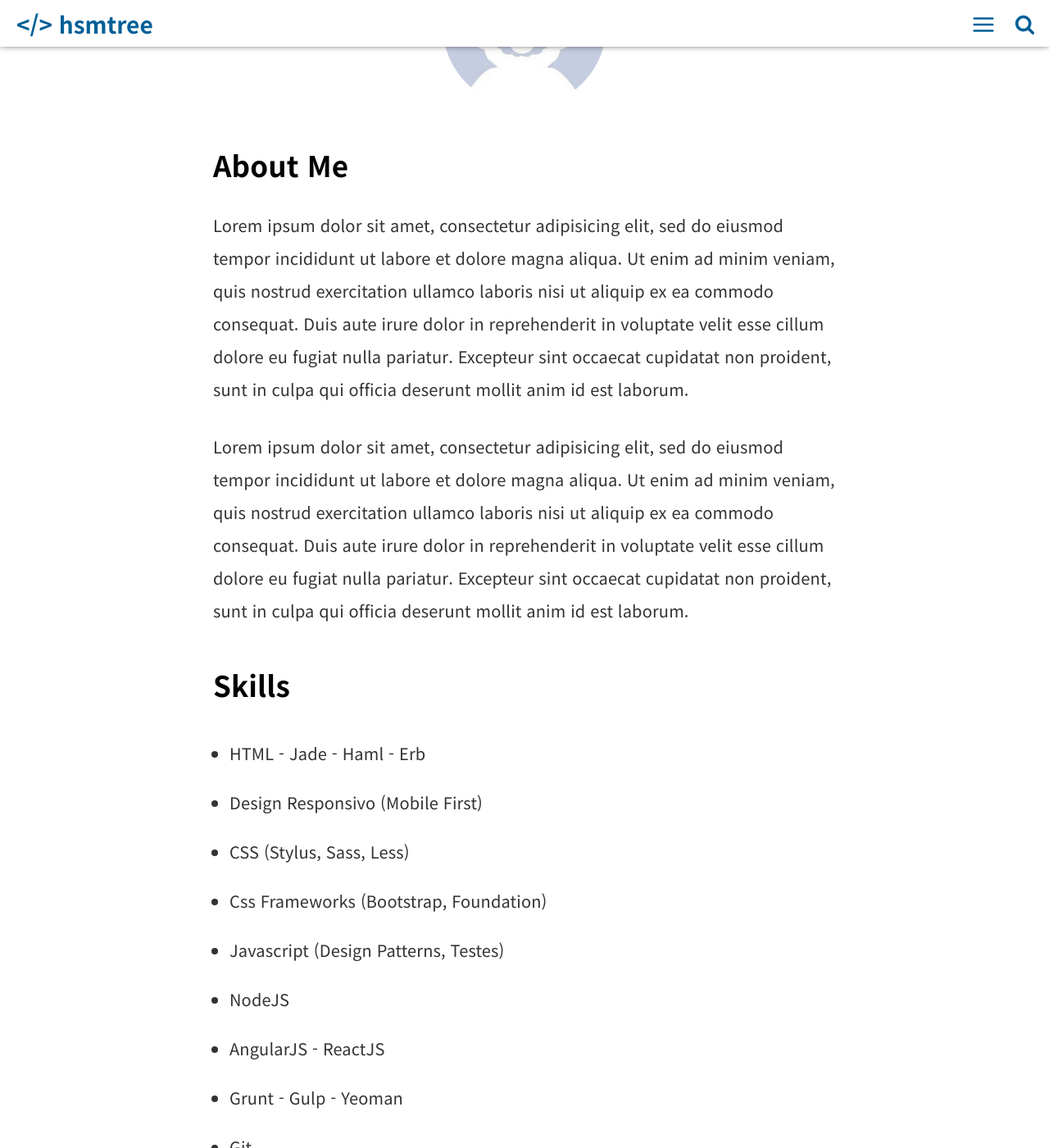
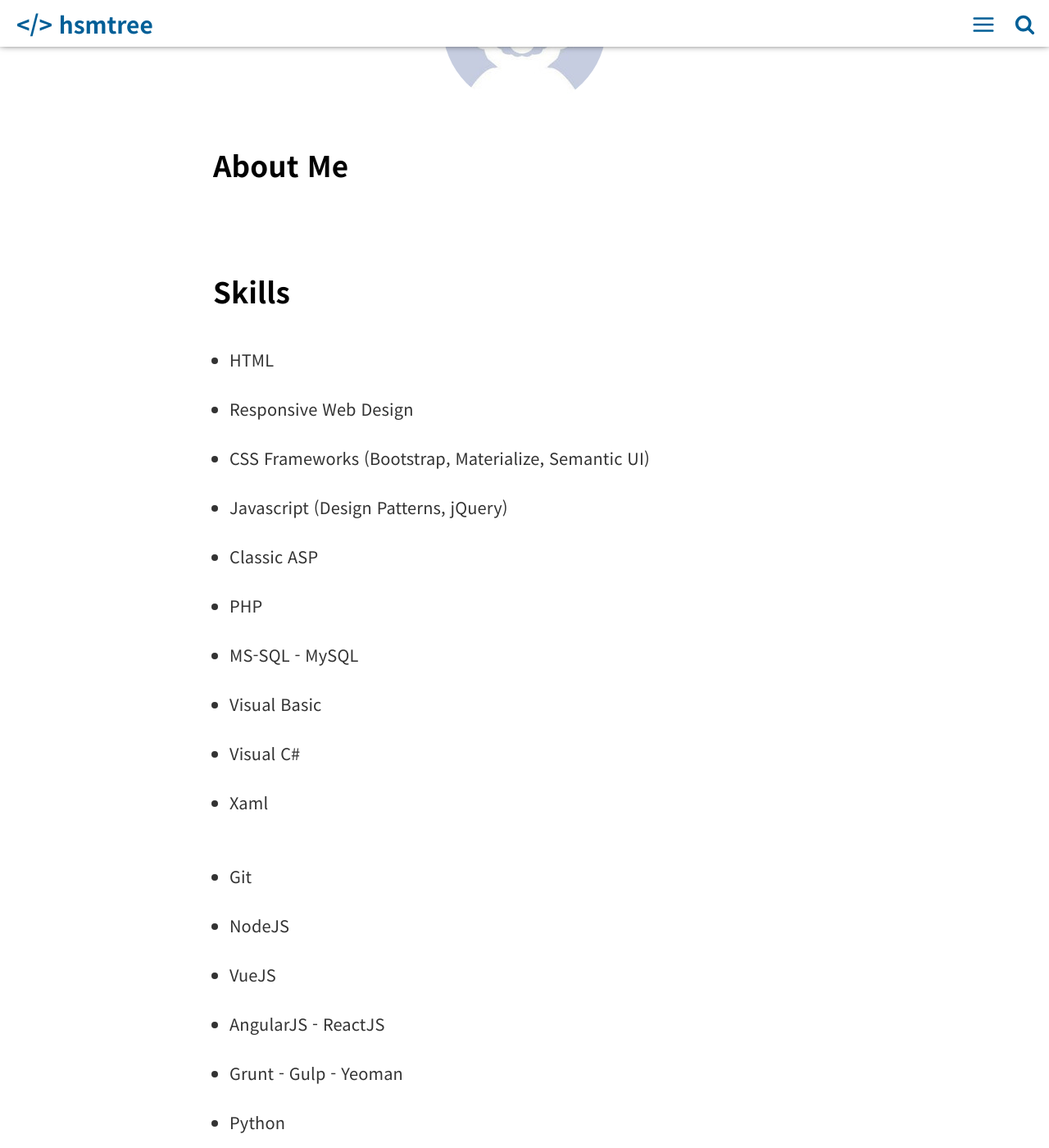
Before and after one commit to willianjusten/cards-jekyll-template, a Jekyll site: the page built from about.html, in a window 1280 px wide and 1400 px high, scrolled down 640 px. Shown: the whole window at 82% size. Built offline with Jekyll 4.4.1, drawn with Linux system fonts in a browser that asks for light colours; some of the changed text lies outside the part shown.

Commit message:
Update about.html

```diff
--- a/about.html
+++ b/about.html
@@ -2,52 +2,46 @@
 layout: minimal
 title: "About me"
 permalink: /about/index.html
-description: "Some description about Lorem Ipsum..."
+description: "Web Developer and ..."
 ---
 
 <img itemprop="image" class="img-rounded" src="/assets/img/blog-author.jpg" alt="Willian Justen">
 
 <h2>About Me</h2>
-
-<p>Lorem ipsum dolor sit amet, consectetur adipisicing elit, sed do eiusmod
-tempor incididunt ut labore et dolore magna aliqua. Ut enim ad minim veniam,
-quis nostrud exercitation ullamco laboris nisi ut aliquip ex ea commodo
-consequat. Duis aute irure dolor in reprehenderit in voluptate velit esse
-cillum dolore eu fugiat nulla pariatur. Excepteur sint occaecat cupidatat non
-proident, sunt in culpa qui officia deserunt mollit anim id est laborum.</p>
-
-
-<p>Lorem ipsum dolor sit amet, consectetur adipisicing elit, sed do eiusmod
-tempor incididunt ut labore et dolore magna aliqua. Ut enim ad minim veniam,
-quis nostrud exercitation ullamco laboris nisi ut aliquip ex ea commodo
-consequat. Duis aute irure dolor in reprehenderit in voluptate velit esse
-cillum dolore eu fugiat nulla pariatur. Excepteur sint occaecat cupidatat non
-proident, sunt in culpa qui officia deserunt mollit anim id est laborum.</p>
-
+<p></p>
+<p></p>
 
 <h2>Skills</h2>
-
 <ul class="skill-list">
-	<li>HTML - Jade - Haml - Erb</li>
-	<li>Design Responsivo (Mobile First)</li>
-	<li>CSS (Stylus, Sass, Less)</li>
-	<li>Css Frameworks (Bootstrap, Foundation)</li>
-	<li>Javascript (Design Patterns, Testes)</li>
+	<li>HTML</li>
+	<li>Responsive Web Design</li>
+	<li>CSS Frameworks (Bootstrap, Materialize, Semantic UI)</li>
+	<li>Javascript (Design Patterns, jQuery)</li>
+	<li>Classic ASP</li>
+	<li>PHP</li>
+	<li>MS-SQL - MySQL</li>
+	<li>Visual Basic</li>
+	<li>Visual C#</li>
+	<li>Xaml</li>
+</ul>
+<ul class="skill-list">
+	<li>Git</li>
 	<li>NodeJS</li>
+	<li>VueJS</li>
 	<li>AngularJS - ReactJS</li>
 	<li>Grunt - Gulp - Yeoman</li>
-	<li>Git</li>
-	<li>PHP</li>
 	<li>Python</li>
-	<li>MySQL - MongoDB</li>
-	<li>Scrum and Kanban</li>
-	<li>TDD e Continuous Integration</li>
+	<li>Xamarin</li>
+</ul>
+<ul class="skill-list">
+	<li>Photoshop, Illustrator, Indesign, Premiere ...</li>
+	<li>Visual Studio, SQL Server, VisualStudio Code, Brackets, Atom, Sublime Text ...</li>
+	<li></li>
 </ul>
 
-<h2>Projetos</h2>
-
+<h2>Project</h2>
 <ul>
-	<li><a href="https://github.com/">Lorem Lorem</a></li>
-	<li><a href="https://github.com/">Ipsum Dolor</a></li>
-	<li><a href="https://github.com/">Dolor Lorem</a></li>
+	<li>Web-site Development: Planning, Design, Front-end Development, Back-end Development.</li>
+	<li>Windows Application Developnent - Planning, Database Design, Back-Office Development.</li>
+	<li>Application Graphic Design - Front-end Development.</li>
 </ul>
```
